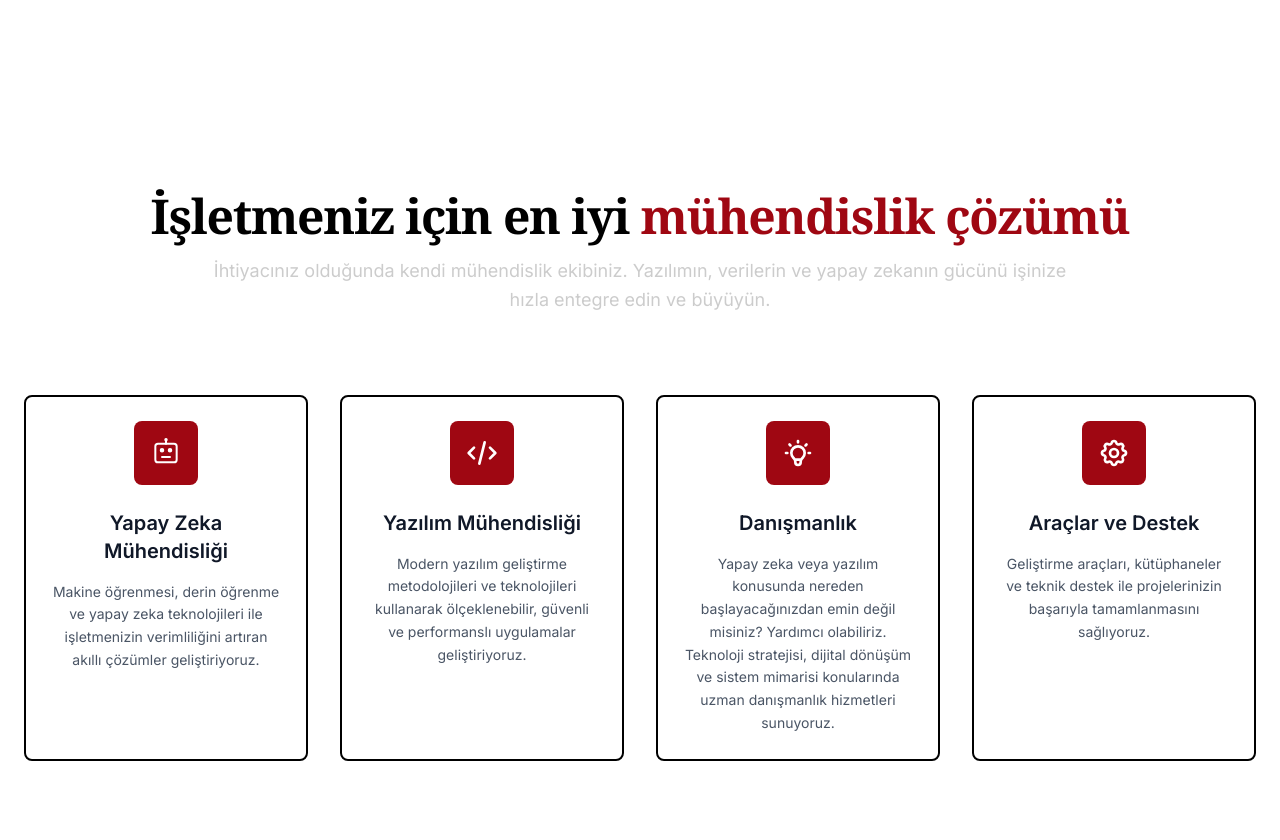
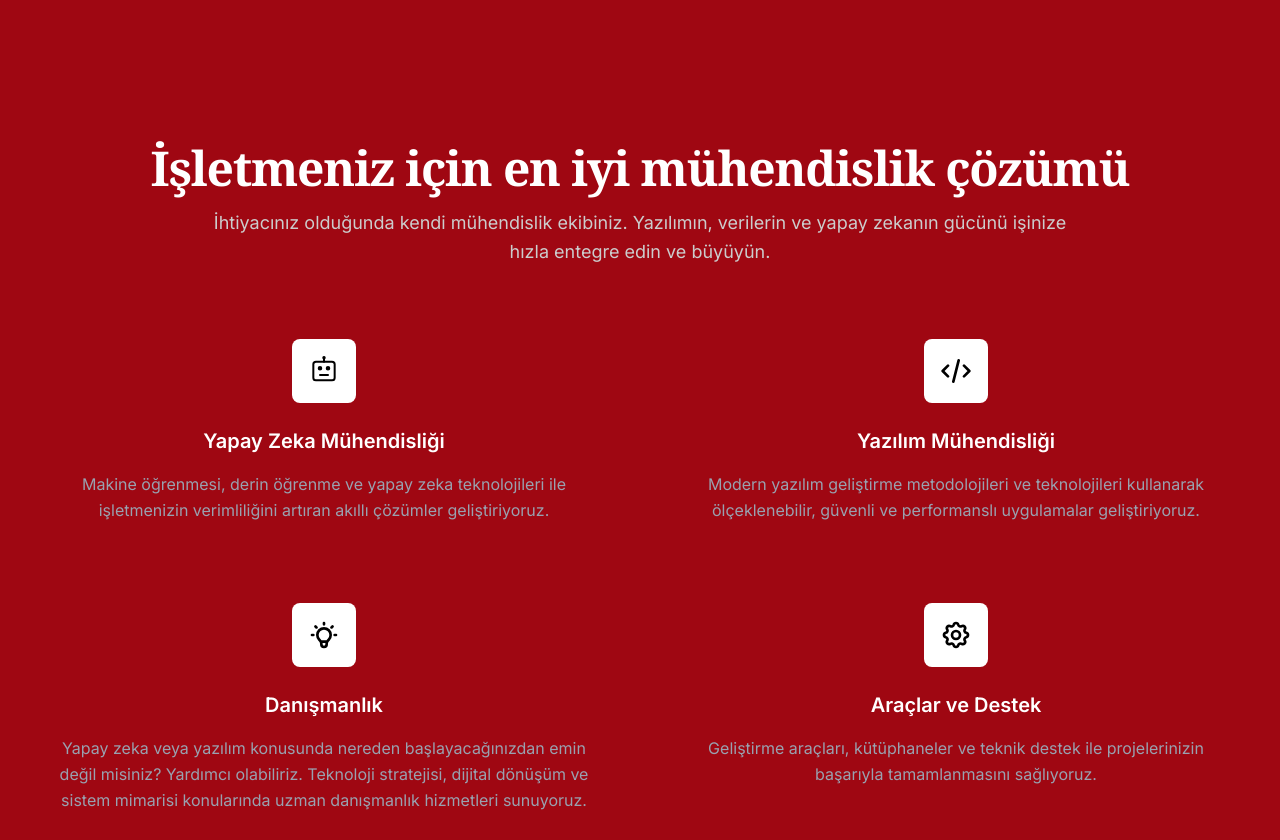
Before and after one commit to teknikoyazilimcozumleri/tekniko-website, an Astro site: page / in a window 1280 px wide. Shown: the part 2160-3000 px from the top of the page. Built offline with nearby package versions, Linux system fonts and the light colour scheme; Astro itself is replaced by a stand-in of ours.

Commit message:
services background to red-800 and added contrasting colors

```diff
--- a/src/pages/index.astro
+++ b/src/pages/index.astro
@@ -55,10 +55,10 @@ import motherboard from '../assets/motherboard.svg';
 			</div>
 		</section>
 	</div>
-	<div id="services">
-		<section class="pt-48 pb-16 text-center">
+	<div id="services" class="bg-red-800">
+		<section class="pt-36 pb-8 text-center">
 			<div class="max-w-7xl mx-auto px-6">
-				<h2 class="font-serif text-5xl text-black font-bold mb-4 tracking-tight">İşletmeniz için en iyi <strong class="text-red-800">mühendislik çözümü</strong></h2>
+				<h2 class="font-serif text-5xl text-white font-bold mb-4 tracking-tight">İşletmeniz için en iyi <strong class="text-white">mühendislik çözümü</strong></h2>
 				<!-- <p class="text-base text-luxury-muted mb-8 uppercase tracking-widest">The last family-owned Genevan manufacture</p>-->
 				<p class="text-lg mb-4 text-luxury-muted leading-relaxed max-w-4xl mx-auto">İhtiyacınız olduğunda kendi mühendislik ekibiniz. Yazılımın, verilerin ve yapay zekanın gücünü işinize hızla entegre edin ve büyüyün.</p>
 				<!--  <a href="/manufacture/values" class="inline-block px-8 py-4 bg-luxury-gold text-black font-semibold text-sm tracking-widest uppercase rounded-sm transition-all duration-300 hover:bg-white hover:-translate-y-0.5">Our Values</a> -->
@@ -68,10 +68,10 @@ import motherboard from '../assets/motherboard.svg';
 		<!-- Services Grid -->
 		<section class="pb-32">
 			<div class="max-w-7xl mx-auto px-6">
-				<div class="grid grid-cols-1 md:grid-cols-2 lg:grid-cols-4 gap-8">
-					<div class="text-center border-2 border-black p-6 rounded-lg">
-						<div class="w-16 h-16 bg-red-800 rounded-lg flex items-center justify-center mx-auto mb-6">
-							<svg class="w-8 h-8 text-white" fill="none" stroke="currentColor" viewBox="0 0 24 24">
+				<div class="grid grid-cols-2 md:grid-cols-2 lg:grid-cols-2 gap-8">
+					<div class="text-center p-6 rounded-lg">
+						<div class="w-16 h-16 bg-white rounded-lg flex items-center justify-center mx-auto mb-6">
+							<svg class="w-8 h-8 text-black" fill="none" stroke="currentColor" viewBox="0 0 24 24">
 								<path stroke-linecap="round" stroke-linejoin="round" stroke-width="1.5" d="M6 5h12c1.1 0 2 .9 2 2v10c0 1.1-.9 2-2 2H6c-1.1 0-2-.9-2-2V7c0-1.1.9-2 2-2z"></path>
 								<circle cx="9" cy="10" r="1.2" fill="currentColor"></circle>
 								<circle cx="15" cy="10" r="1.2" fill="currentColor"></circle>
@@ -80,36 +80,36 @@ import motherboard from '../assets/motherboard.svg';
 								<circle cx="12" cy="2" r="0.8" fill="currentColor"></circle>
 							</svg>
 						</div>
-						<h3 class="text-xl font-semibold mb-4 text-gray-900">Yapay Zeka Mühendisliği</h3>
-						<p class="text-sm text-gray-600 leading-relaxed">Makine öğrenmesi, derin öğrenme ve yapay zeka teknolojileri ile işletmenizin verimliliğini artıran akıllı çözümler geliştiriyoruz.</p>
+						<h3 class="text-xl font-semibold mb-4 text-white">Yapay Zeka Mühendisliği</h3>
+						<p class="text-medium text-gray-400 leading-relaxed">Makine öğrenmesi, derin öğrenme ve yapay zeka teknolojileri ile işletmenizin verimliliğini artıran akıllı çözümler geliştiriyoruz.</p>
 					</div>
-					<div class="text-center border-2 border-black p-6 rounded-lg">
-						<div class="w-16 h-16 bg-red-800 rounded-lg flex items-center justify-center mx-auto mb-6">
-							<svg class="w-8 h-8 text-white" fill="none" stroke="currentColor" viewBox="0 0 24 24">
+					<div class="text-center p-6 rounded-lg">
+						<div class="w-16 h-16 bg-white rounded-lg flex items-center justify-center mx-auto mb-6">
+							<svg class="w-8 h-8 text-black" fill="none" stroke="currentColor" viewBox="0 0 24 24">
 								<path stroke-linecap="round" stroke-linejoin="round" stroke-width="2" d="M10 20l4-16m4 4l4 4-4 4M6 16l-4-4 4-4"></path>
 							</svg>
 						</div>
-						<h3 class="text-xl font-semibold mb-4 text-gray-900">Yazılım Mühendisliği</h3>
-						<p class="text-sm text-gray-600 leading-relaxed">Modern yazılım geliştirme metodolojileri ve teknolojileri kullanarak ölçeklenebilir, güvenli ve performanslı uygulamalar geliştiriyoruz.</p>
+						<h3 class="text-xl font-semibold mb-4 text-white">Yazılım Mühendisliği</h3>
+						<p class="text-medium text-gray-400 leading-relaxed">Modern yazılım geliştirme metodolojileri ve teknolojileri kullanarak ölçeklenebilir, güvenli ve performanslı uygulamalar geliştiriyoruz.</p>
 					</div>
-					<div class="text-center border-2 border-black p-6 rounded-lg">
-						<div class="w-16 h-16 bg-red-800 rounded-lg flex items-center justify-center mx-auto mb-6">
-							<svg class="w-8 h-8 text-white" fill="none" stroke="currentColor" viewBox="0 0 24 24">
+					<div class="text-center p-6 rounded-lg">
+						<div class="w-16 h-16 bg-white rounded-lg flex items-center justify-center mx-auto mb-6">
+							<svg class="w-8 h-8 text-black" fill="none" stroke="currentColor" viewBox="0 0 24 24">
 								<path stroke-linecap="round" stroke-linejoin="round" stroke-width="2" d="M9.663 17h4.673M12 3v1m6.364 1.636l-.707.707M21 12h-1M4 12H3m3.343-5.657l-.707-.707m2.828 9.9a5 5 0 117.072 0l-.548.547A3.374 3.374 0 0014 18.469V19a2 2 0 11-4 0v-.531c0-.895-.356-1.754-.988-2.386l-.548-.547z"></path>
 							</svg>
 						</div>
-						<h3 class="text-xl font-semibold mb-4 text-gray-900">Danışmanlık</h3>
-						<p class="text-sm text-gray-600 leading-relaxed">Yapay zeka veya yazılım konusunda nereden başlayacağınızdan emin değil misiniz? Yardımcı olabiliriz. Teknoloji stratejisi, dijital dönüşüm ve sistem mimarisi konularında uzman danışmanlık hizmetleri sunuyoruz.</p>
+						<h3 class="text-xl font-semibold mb-4 text-white">Danışmanlık</h3>
+						<p class="text-medium text-gray-400 leading-relaxed">Yapay zeka veya yazılım konusunda nereden başlayacağınızdan emin değil misiniz? Yardımcı olabiliriz. Teknoloji stratejisi, dijital dönüşüm ve sistem mimarisi konularında uzman danışmanlık hizmetleri sunuyoruz.</p>
 					</div>
-					<div class="text-center border-2 border-black p-6 rounded-lg">
-						<div class="w-16 h-16 bg-red-800 rounded-lg flex items-center justify-center mx-auto mb-6">
-							<svg class="w-8 h-8 text-white" fill="none" stroke="currentColor" viewBox="0 0 24 24">
+					<div class="text-center p-6 rounded-lg">
+						<div class="w-16 h-16 bg-white rounded-lg flex items-center justify-center mx-auto mb-6">
+							<svg class="w-8 h-8 text-black" fill="none" stroke="currentColor" viewBox="0 0 24 24">
 								<path stroke-linecap="round" stroke-linejoin="round" stroke-width="2" d="M10.325 4.317c.426-1.756 2.924-1.756 3.35 0a1.724 1.724 0 002.573 1.066c1.543-.94 3.31.826 2.37 2.37a1.724 1.724 0 001.065 2.572c1.756.426 1.756 2.924 0 3.35a1.724 1.724 0 00-1.066 2.573c.94 1.543-.826 3.31-2.37 2.37a1.724 1.724 0 00-2.572 1.065c-.426 1.756-2.924 1.756-3.35 0a1.724 1.724 0 00-2.573-1.066c-1.543.94-3.31-.826-2.37-2.37a1.724 1.724 0 00-1.065-2.572c-1.756-.426-1.756-2.924 0-3.35a1.724 1.724 0 001.066-2.573c-.94-1.543.826-3.31 2.37-2.37.996.608 2.296.07 2.572-1.065z"></path>
 								<path stroke-linecap="round" stroke-linejoin="round" stroke-width="2" d="M15 12a3 3 0 11-6 0 3 3 0 016 0z"></path>
 							</svg>
 						</div>
-						<h3 class="text-xl font-semibold mb-4 text-gray-900">Araçlar ve Destek</h3>
-						<p class="text-sm text-gray-600 leading-relaxed">Geliştirme araçları, kütüphaneler ve teknik destek ile projelerinizin başarıyla tamamlanmasını sağlıyoruz.</p>
+						<h3 class="text-xl font-semibold mb-4 text-white">Araçlar ve Destek</h3>
+						<p class="text-medium text-gray-400 leading-relaxed">Geliştirme araçları, kütüphaneler ve teknik destek ile projelerinizin başarıyla tamamlanmasını sağlıyoruz.</p>
 					</div>
 				</div>
 			</div>
@@ -166,7 +166,7 @@ import motherboard from '../assets/motherboard.svg';
 	</section>
 -->
 	<!-- Contact Form Section -->
-	<section id="contact" class="pt-48">
+	<section id="contact" class="pt-36">
 		<div class="max-w-7xl mx-auto px-6">
 			<div class="text-center mb-16">
 				<h2 class="font-serif text-5xl font-bold mb-8 tracking-tight">Kontakt</h2>
```
